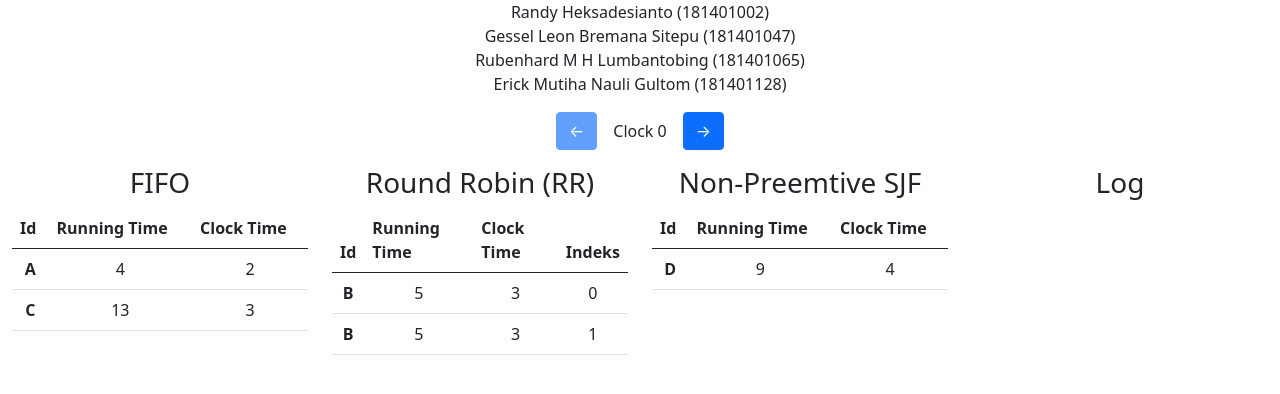
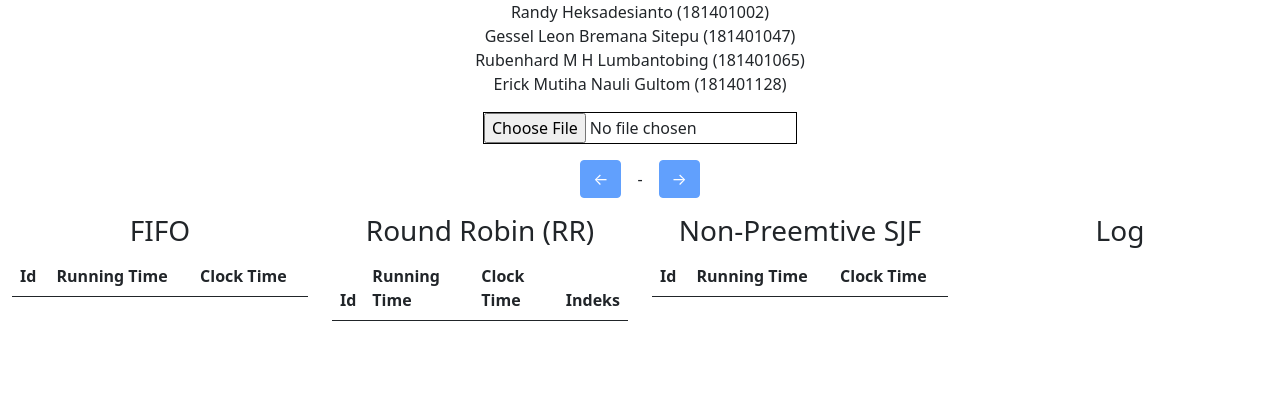
Before and after one commit to lonelykatana/projek-so, a plain HTML site: page index.html in a window 1280 px wide. Shown: the part 80-474 px from the top of the page. Drawn offline with nearby package versions, Linux system fonts and the light colour scheme.

Commit message:
Implement open from file

```diff
--- a/index.html
+++ b/index.html
@@ -41,23 +41,36 @@
         </div>
       </div>
       <div class="row pb-3">
+        <div class="col d-flex justify-content-center">
+          <input
+            type="file"
+            accept="text/plain"
+            class="custom-file-input"
+            style="border: 1px solid black"
+            onchange="onFileChange(event)"
+          />
+        </div>
+      </div>
+      <div class="row pb-3">
         <div class="col d-flex align-items-center justify-content-center">
           <button
             type="button"
             class="btn btn-primary"
             onclick="prevClock()"
             id="prev-btn"
+            disabled
             style="margin-right: 16px"
           >
             &larr;
           </button>
-          <span id="clock-text"></span>
+          <span id="clock-text">-</span>
           <button
             type="button"
             class="btn btn-primary"
             onclick="nextClock()"
             id="next-btn"
             style="margin-left: 16px"
+            disabled
           >
             &rarr;
           </button>
@@ -74,13 +87,7 @@
                 <th scope="col">Clock Time</th>
               </tr>
             </thead>
-            <tbody id="fifo-queue">
-              <tr>
-                <th>1</th>
-                <td>Mark</td>
-                <td>Otto</td>
-              </tr>
-            </tbody>
+            <tbody id="fifo-queue"></tbody>
           </table>
         </div>
         <div class="col">
--- a/index.js
+++ b/index.js
@@ -1,6 +1,8 @@
 const log = [];
 const queueLog = [];
 let currentClockTime = 0;
+const input = [];
+let clockCounter = 0;
 
 function populateQueues(input) {
   const fIFOQueue = [];
@@ -208,12 +210,6 @@ function arrangeNPSJFQueue(queue) {
 function main() {
   const QUANTUM_TIME = 5;
 
-  const input = [
-    ["A", 2, 1, 2, 2],
-    ["B", 5, 2, 5, 3],
-    ["C", 9, 1, 4, 3],
-    ["D", 3, 3, 6, 4],
-  ];
   let { fIFOQueue, rRQueue, nPSJFQueue } = populateQueues(input);
 
   if (fIFOQueue.length > 50) {
@@ -329,22 +325,49 @@ function main() {
 
     currentClockTime++;
   }
-
-  console.log(input);
-  queueLog.forEach((element) => console.log(element));
 }
 
-main();
+function onFileChange(event) {
+  const selectedFile = event.target.files[0];
+  const reader = new FileReader();
 
-currentClockTime--;
-let clockCounter = 0;
-$(document).ready(() => {
-  $("#clock-text").text(`Clock ${clockCounter}`);
-  $("#prev-btn").prop("disabled", true);
+  reader.onload = function (event) {
+    input.splice(0, input.length);
+    log.splice(0, log.length);
+    queueLog.splice(0, queueLog.length);
+    currentClockTime = 0;
+    clockCounter = 0;
 
-  renderQueues();
-  renderLog();
-});
+    const result = event.target.result;
+
+    result.split("\n").forEach((line) => {
+      const chars = line.split(" ");
+
+      if (chars.length === 5) {
+        input.push(
+          chars.map((char, index) => (index === 0 ? char : parseInt(char)))
+        );
+      }
+    });
+
+    main();
+
+    $("#clock-text").text(`Clock ${clockCounter}`);
+
+    $("#prev-btn").prop("disabled", true);
+    if (currentClockTime === 0) {
+      $("#next-btn").prop("disabled", true);
+    } else {
+      $("#next-btn").prop("disabled", false);
+      currentClockTime--;
+    }
+
+    renderQueues();
+    renderLog();
+  };
+
+  reader.readAsText(selectedFile);
+}
 
 function nextClock() {
   $("#clock-text").text(`Clock ${++clockCounter}`);
```
Also changed, not shown: processes.txt (added).
